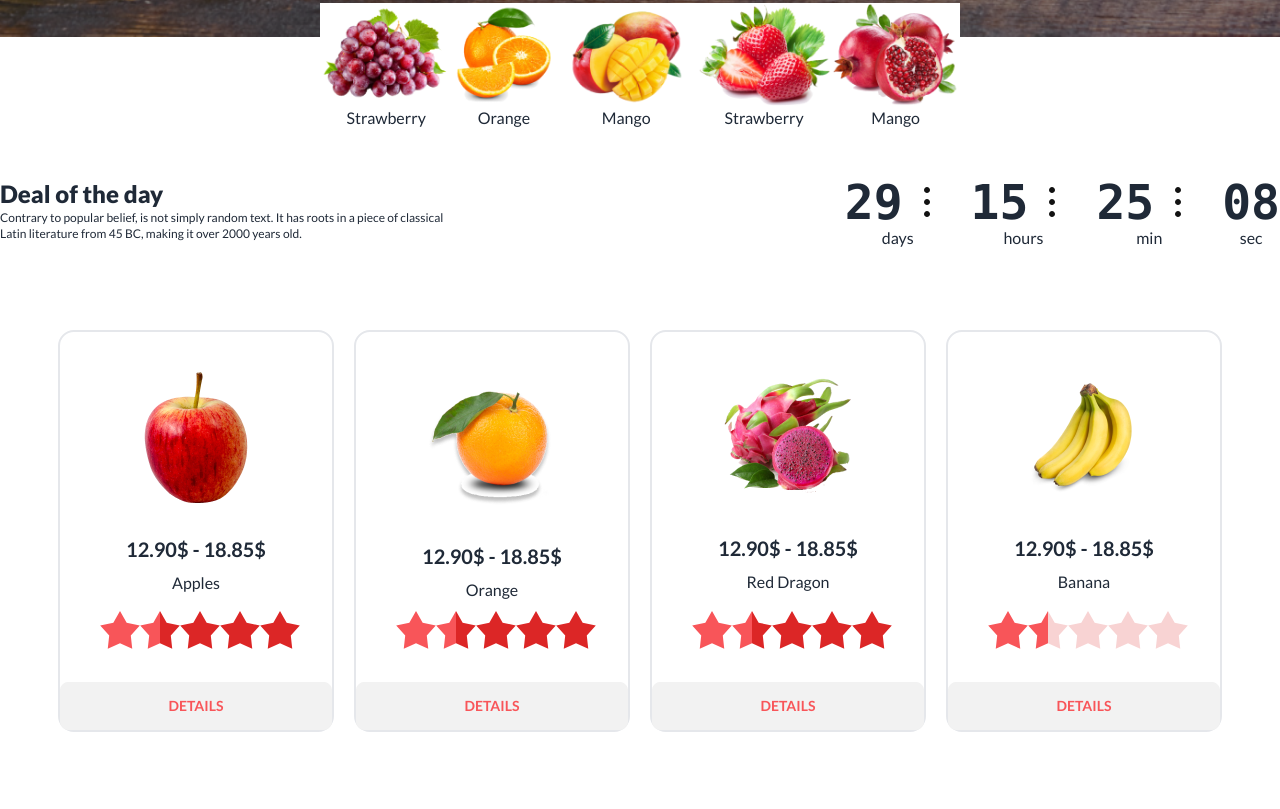
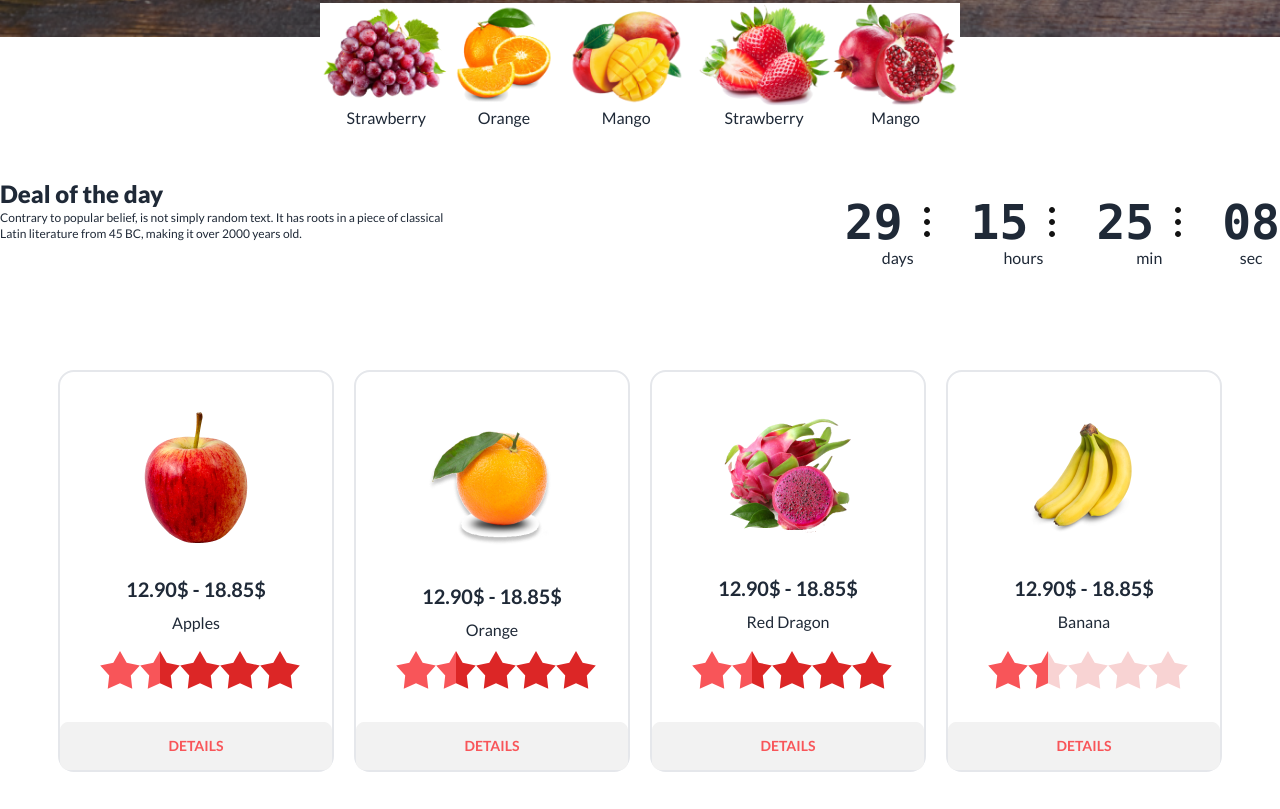
Before and after one commit to Trishnadey/fruit-brust, a plain HTML site: page index.html in a window 1280 px wide. Shown: the part 983-1792 px from the top of the page. Drawn offline with nearby package versions, Linux system fonts and the light colour scheme; grey boxes are pictures that could not be loaded; files whose address does not match are found by name.

Commit message:
time updated

```diff
--- a/index.html
+++ b/index.html
@@ -179,7 +179,7 @@
       </p>
     </div>
     <!--timer  -->
-    <div class="grid grid-flow-col lg:gap-5 text-center justify-center auto-cols-max">
+    <div class="grid grid-flow-col lg:gap-5 text-center my-5 justify-center auto-cols-max">
       <div class="flex flex-col">
         <span class="countdown font-mono text-5xl font-extrabold">
           <span style="--value:29;"></span>
```
